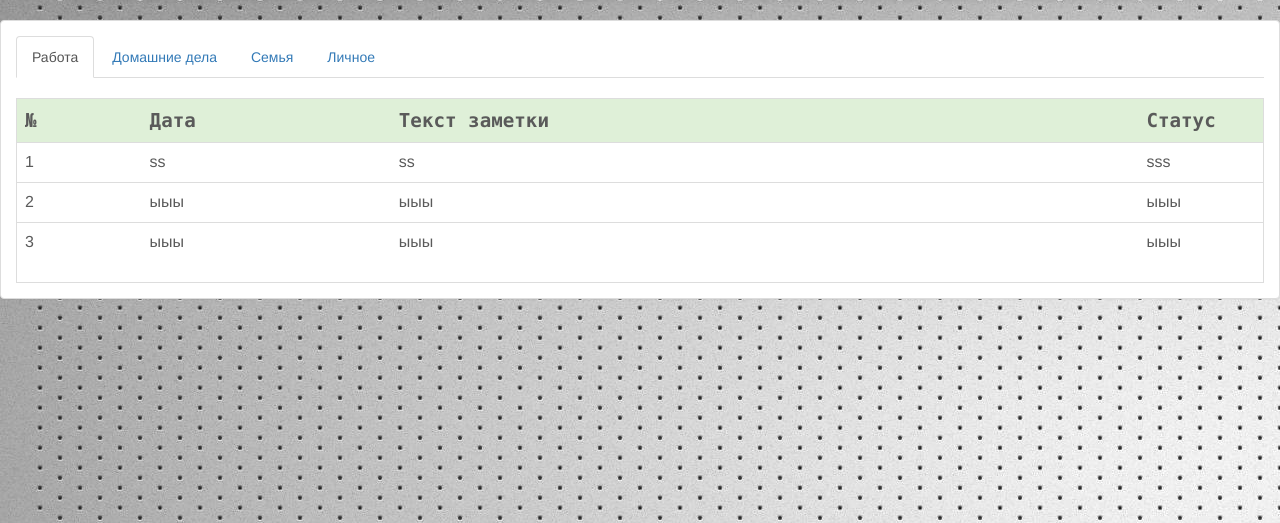
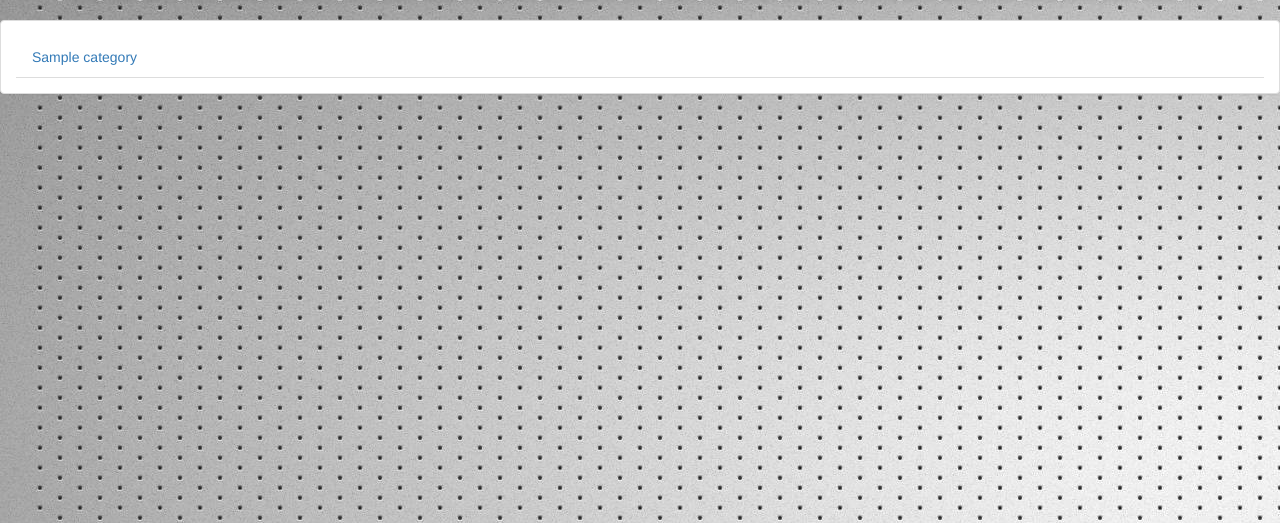
Before and after one commit to DeveloperReiV/DailyLog.com, a PHP site: template application/views/notice/index.php in a window 1280 px wide. Shown: the part 52-575 px from the top of the page. Run offline with PHP 8.4, Linux system fonts and the light colour scheme; the template is opened without the code that fills it: most values are stand-ins (such as "Sample title", 1, 10 or a date in 2020).

Commit message:
[+] Механизм вывода заметок

```diff
--- a/application/views/notice/index.php
+++ b/application/views/notice/index.php
@@ -3,198 +3,58 @@
 </div>
 
 
-
-
 <div class="panel panel-default">
     <div class="panel-body">
+
         <ul class="nav nav-tabs">
-            <li class="active"><a data-toggle="tab" href="#panel1">Работа</a></li>
-            <li><a data-toggle="tab" href="#panel2">Домашние дела</a></li>
-            <li><a data-toggle="tab" href="#panel3">Семья</a></li>
-            <li><a data-toggle="tab" href="#panel4">Личное</a></li>
+            <?php foreach($category as $key => $cat): ?>
+            <li <?php if($key=='1') echo 'class="active"'?>><a data-toggle="tab" href="#panel<?=$key?>"><?=$cat?></a></li>
+            <?php endforeach; ?>
         </ul>
 
         <div class="tab-content">
 
-            <div id="panel1" class="tab-pane fade in active">
+            <?php foreach($category as $key => $cat): ?>
+                <div id="panel<?=$key?>" class="tab-pane fade <?php if($key=='1') echo 'in active'?>">
                 <br>
-                <div class="table-responsive table-bordered">
+                <div class="table-responsive">
                     <table class="table table-hover">
+
                         <thead>
+                            <?php if(isset($notices[$key])): ?>
                                 <tr class="success table-head">
                                     <td width="10%">№</td>
                                     <td width="20%">Дата</td>
                                     <td width="60%">Текст заметки</td>
                                     <td width="20%">Статус</td>
                                 </tr>
+                            <?php else: ?>
+                                <tr class="success table-head">
+                                    <td>Записей в данной категории нет</td>
+                                </tr>
+                            <?php endif; ?>
                         </thead>
+
                         <tbody>
+                            <?php if(isset($notices[$key])): ?>
+                                <?php $cnt = 1; ?>
+                                <?php foreach($notices[$key] as $note): ?>
                                     <tr>
-                            <td>1</td>
-                            <td>ss</td>
-                            <td>ss</td>
-                            <td>sss</td>
+                                        <td><?=$cnt?></td>
+                                        <td><?=$note['date']?></td>
+                                        <td><?=$note['note']?></td>
+                                        <td><?=$note['importance']?></td>
                                     </tr>
-                        <tr>
-                            <td>2</td>
-                            <td>ыыы</td>
-                            <td>ыыы</td>
-                            <td>ыыы</td>
-                        </tr>
-                        <tr>
-                            <td>3</td>
-                            <td>ыыы</td>
-                            <td>ыыы</td>
-                            <td>ыыы</td>
-                        </tr>
+                                <?php $cnt++; ?>
+                                <?php endforeach; ?>
+                            <?php endif; ?>
                         </tbody>
+
                     </table>
                 </div>
             </div>
+            <?php endforeach; ?>
 
-            <div id="panel2" class="tab-pane fade">
-                <br>
-                <div class="table-responsive table-bordered">
-                    <table class="table table-hover">
-                        <thead>
-                        <tr>
-                            <td>Номер</td>
-                            <td>Дата</td>
-                            <td>Текст заметки</td>
-                            <td>Статус</td>
-                        </tr>
-                        </thead>
-                        <tbody>
-                        <tr>
-                            <td>ыыы</td>
-                            <td>ыыы</td>
-                            <td>ыыы</td>
-                            <td>ыыы</td>
-                        </tr>
-                        <tr>
-                            <td>ыыы</td>
-                            <td>ыыы</td>
-                            <td>ыыы</td>
-                            <td>ыыы</td>
-                        </tr>
-                        <tr>
-                            <td>ыыы</td>
-                            <td>ыыы</td>
-                            <td>ыыы</td>
-                            <td>ыыы</td>
-                        </tr>
-                        </tbody>
-                    </table>
-                </div>
-            </div>
-
-            <div id="panel3" class="tab-pane fade">
-                <br>
-                <div class="table-responsive table-bordered">
-                    <table class="table table-hover">
-                        <thead>
-                        <tr>
-                            <td>Номер</td>
-                            <td>Дата</td>
-                            <td>Текст заметки</td>
-                            <td>Статус</td>
-                        </tr>
-                        </thead>
-                        <tbody>
-                        <tr>
-                            <td>ыыы</td>
-                            <td>ыыы</td>
-                            <td>ыыы</td>
-                            <td>ыыы</td>
-                        </tr>
-                        <tr>
-                            <td>ыыы</td>
-                            <td>ыыы</td>
-                            <td>ыыы</td>
-                            <td>ыыы</td>
-                        </tr>
-                        <tr>
-                            <td>ыыы</td>
-                            <td>ыыы</td>
-                            <td>ыыы</td>
-                            <td>ыыы</td>
-                        </tr>
-                        </tbody>
-                    </table>
-                </div>
-            </div>
-
-            <div id="panel3" class="tab-pane fade">
-                <br>
-                <div class="table-responsive table-bordered">
-                    <table class="table table-hover">
-                        <thead>
-                        <tr>
-                            <td>Номер</td>
-                            <td>Дата</td>
-                            <td>Текст заметки</td>
-                            <td>Статус</td>
-                        </tr>
-                        </thead>
-                        <tbody>
-                        <tr>
-                            <td>ыыы</td>
-                            <td>ыыы</td>
-                            <td>ыыы</td>
-                            <td>ыыы</td>
-                        </tr>
-                        <tr>
-                            <td>ыыы</td>
-                            <td>ыыы</td>
-                            <td>ыыы</td>
-                            <td>ыыы</td>
-                        </tr>
-                        <tr>
-                            <td>ыыы</td>
-                            <td>ыыы</td>
-                            <td>ыыы</td>
-                            <td>ыыы</td>
-                        </tr>
-                        </tbody>
-                    </table>
-                </div>
-            </div>
-
-            <div id="panel4" class="tab-pane fade">
-                <br>
-                <div class="table-responsive table-bordered">
-                    <table class="table table-hover">
-                        <thead>
-                        <tr>
-                            <td>Номер</td>
-                            <td>Дата</td>
-                            <td>Текст заметки</td>
-                            <td>Статус</td>
-                        </tr>
-                        </thead>
-                        <tbody>
-                        <tr>
-                            <td>ыыы</td>
-                            <td>ыыы</td>
-                            <td>ыыы</td>
-                            <td>ыыы</td>
-                        </tr>
-                        <tr>
-                            <td>ыыы</td>
-                            <td>ыыы</td>
-                            <td>ыыы</td>
-                            <td>ыыы</td>
-                        </tr>
-                        <tr>
-                            <td>ыыы</td>
-                            <td>ыыы</td>
-                            <td>ыыы</td>
-                            <td>ыыы</td>
-                        </tr>
-                        </tbody>
-                    </table>
         </div>
     </div>
 </div>
-    </div>
-</div>
```
Also changed, not shown: application/controllers/NoticeController.php (+7 -2 lines), application/controllers/UserController.php (added, +11 -0 lines), application/core/Model.php (+32 -0 lines), application/lib/functions.php (+10 -5 lines), application/models/Notice.php (added, +24 -0 lines), application/models/User.php (added, +11 -0 lines). Lines whose indentation alone changed are shown as unchanged.
